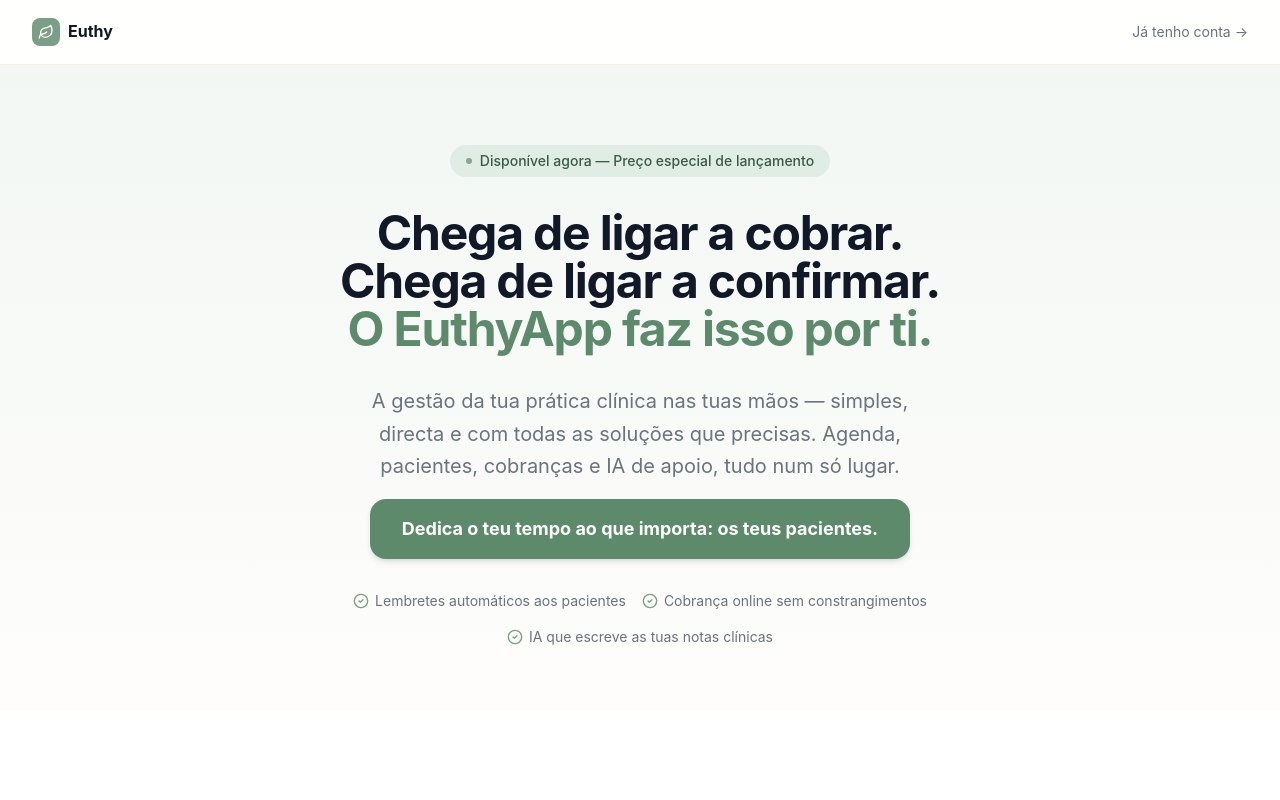
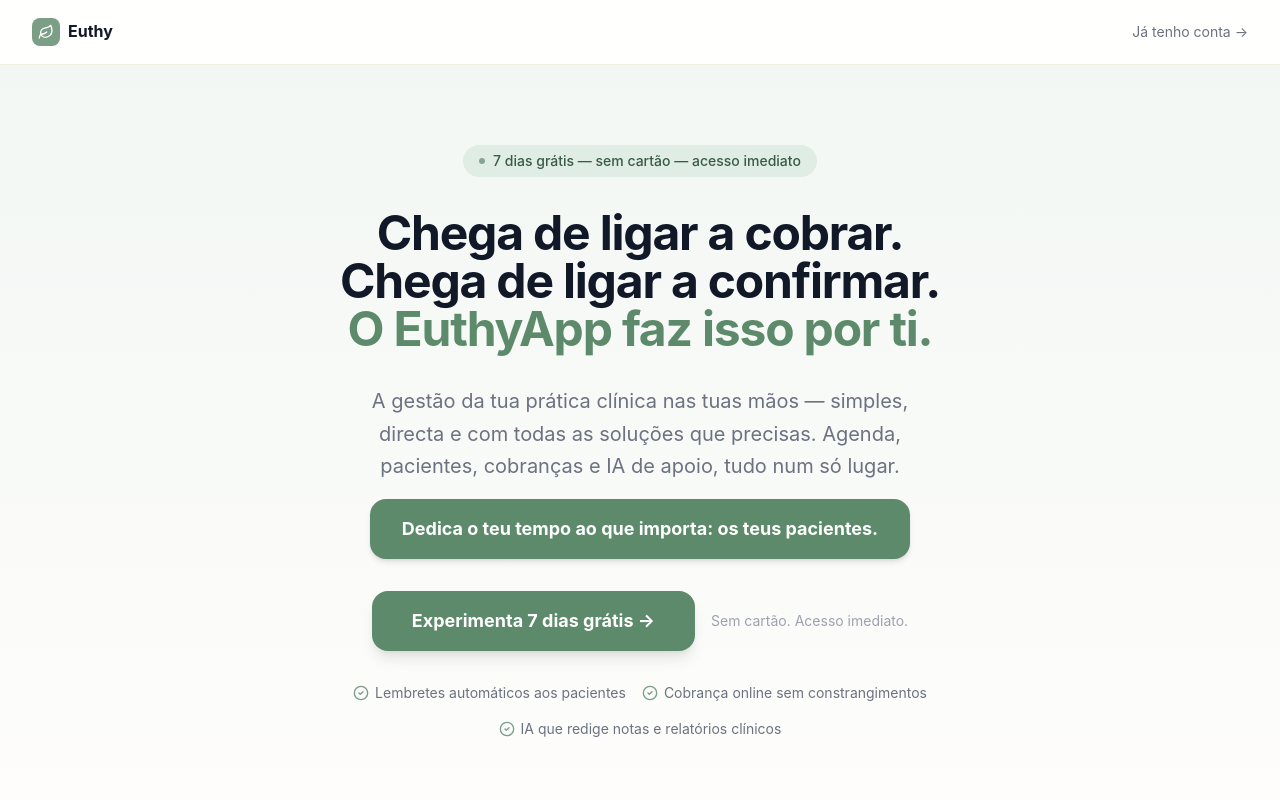
Before and after one commit to elisabeteterapia-sys/euthycare, a Next.js app in the folder frontend/: page /euthy-lancamento in a window 1280 px wide. Shown: the top 800 px of the page. Built offline with nearby package versions, Linux system fonts and the light colour scheme.

Commit message:
feat: add 7-day free trial CTA to hero — no card required

```diff
--- a/frontend/app/euthy-lancamento/page.tsx
+++ b/frontend/app/euthy-lancamento/page.tsx
@@ -302,7 +302,7 @@
         <div className="container-app max-w-3xl">
           <div className="inline-flex items-center gap-2 bg-sage-100 text-sage-700 text-sm font-medium px-4 py-1.5 rounded-full mb-8">
             <span className="h-1.5 w-1.5 rounded-full bg-sage-400 animate-pulse" />
-            Disponível agora — Preço especial de lançamento
+            7 dias grátis — sem cartão — acesso imediato
           </div>
 
           <h1 className="text-4xl sm:text-5xl font-bold text-gray-900 leading-loose mb-8">
@@ -320,10 +320,21 @@
             Dedica o teu tempo ao que importa: os teus pacientes.
           </div>
 
+          {/* CTA trial */}
+          <div className="flex flex-col sm:flex-row items-center justify-center gap-4 mb-8">
+            <a
+              href={`${APP_URL}/signup`}
+              className="inline-flex items-center gap-2 bg-sage-500 hover:bg-sage-600 text-white font-bold text-lg px-10 py-4 rounded-2xl shadow-lg transition-colors"
+            >
+              Experimenta 7 dias grátis →
+            </a>
+            <span className="text-sm text-gray-400">Sem cartão. Acesso imediato.</span>
+          </div>
+
           <div className="flex flex-wrap justify-center gap-4 text-sm text-gray-500">
             <span className="flex items-center gap-1.5"><CheckCircle2 className="h-4 w-4 text-sage-400" /> Lembretes automáticos aos pacientes</span>
             <span className="flex items-center gap-1.5"><CheckCircle2 className="h-4 w-4 text-sage-400" /> Cobrança online sem constrangimentos</span>
-            <span className="flex items-center gap-1.5"><CheckCircle2 className="h-4 w-4 text-sage-400" /> IA que escreve as tuas notas clínicas</span>
+            <span className="flex items-center gap-1.5"><CheckCircle2 className="h-4 w-4 text-sage-400" /> IA que redige notas e relatórios clínicos</span>
           </div>
         </div>
       </section>
```
